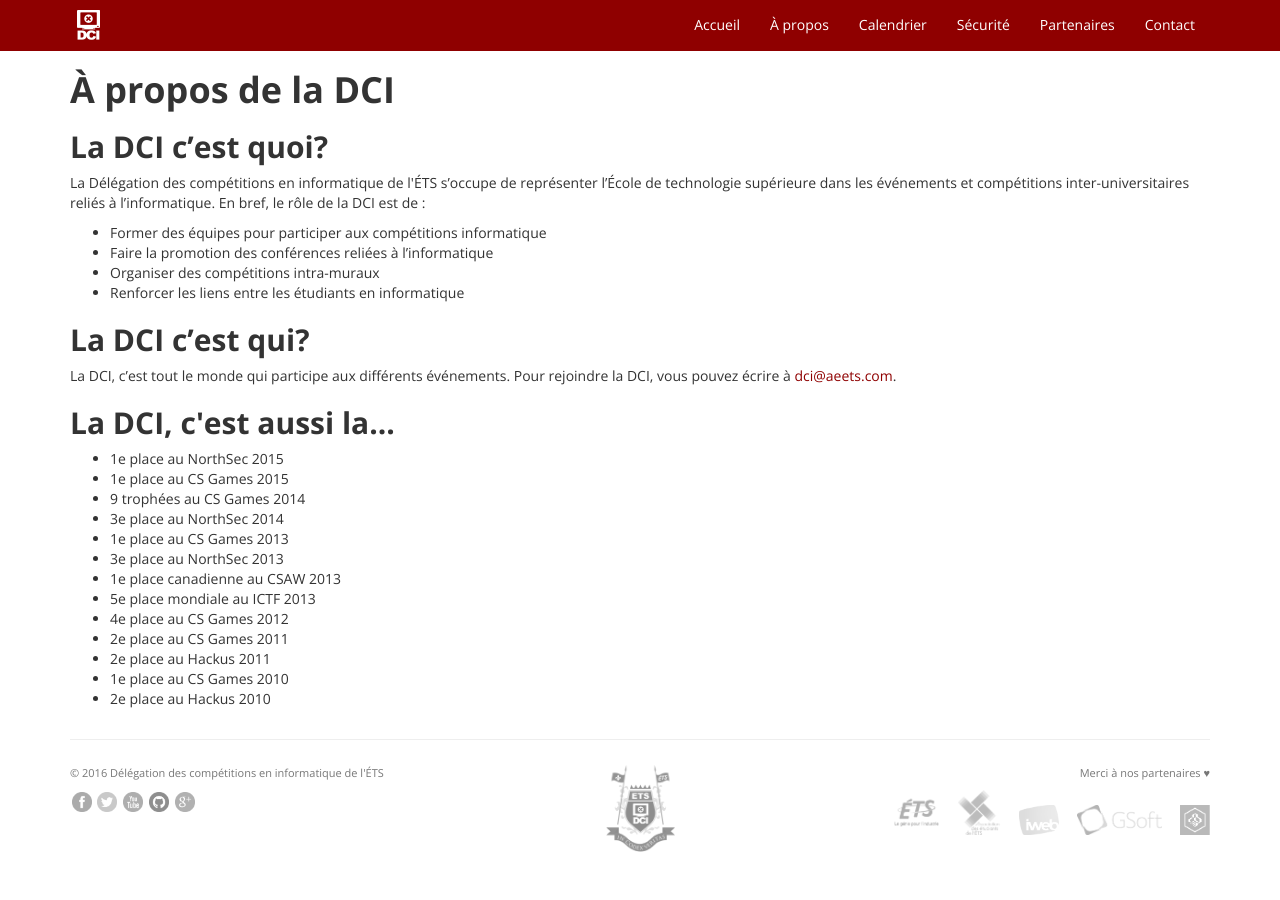
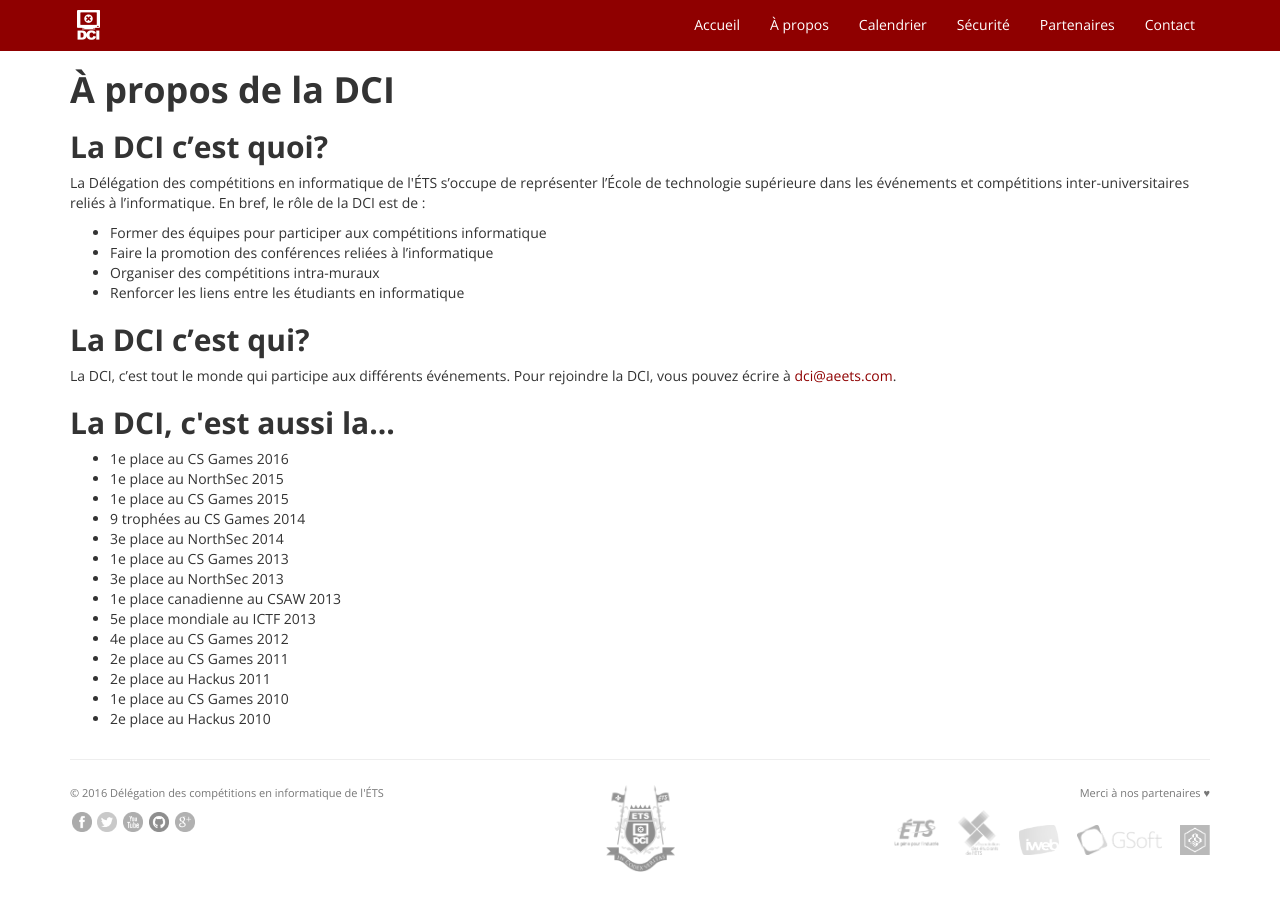
Before and after one commit to dciets/dciets.github.io, a Jekyll site: the page built from a-propos-dci.html, in a window 1280 px wide. Built offline with Jekyll 4.4.1, drawn with Linux system fonts in a browser that asks for light colours; Markdown is read by kramdown in place of the engine named in the settings.

Commit message:
1ere place CS Games 2016

```diff
--- a/a-propos-dci.html
+++ b/a-propos-dci.html
@@ -24,6 +24,7 @@ title: "À propos de la DCI"
 		</p>
 		<h2>La DCI, c'est aussi la...</h2>
 		<ul>
+			<li>1e place au CS Games 2016</li>
 			<li>1e place au NorthSec 2015</li>
 			<li>1e place au CS Games 2015</li>
 			<li>9 trophées au CS Games 2014</li>
```
